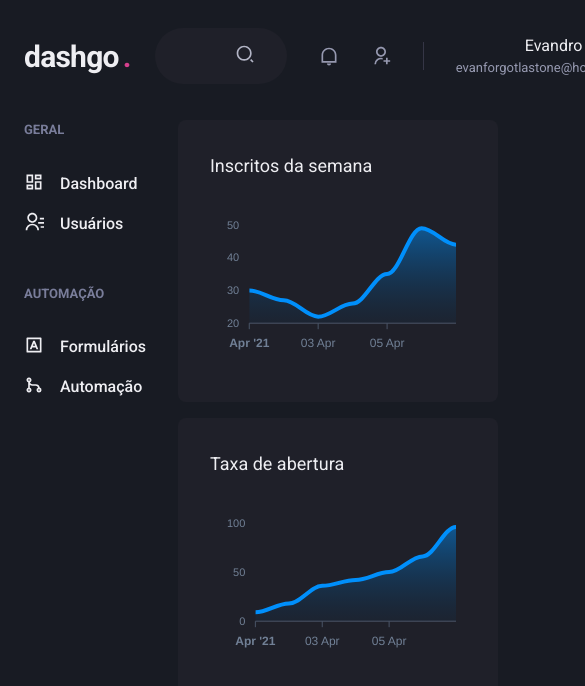
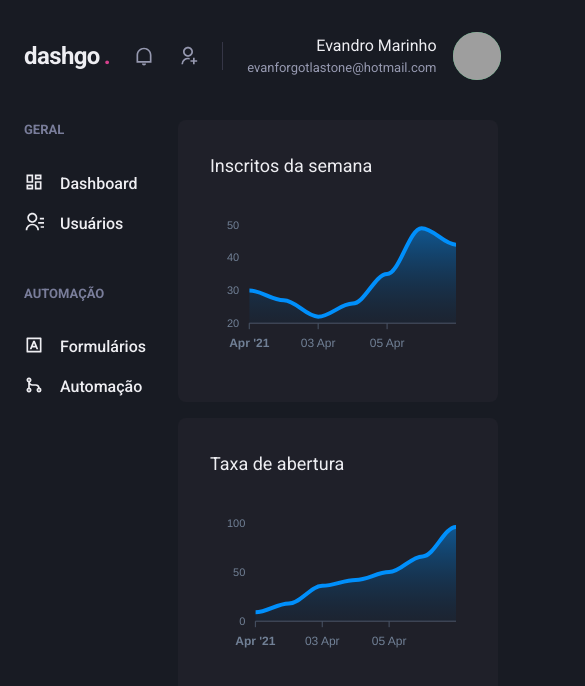
Before and after one commit to evandromarinh0/dashgo, a Next.js app: page /dashboard in a window 390 px wide. Shown: the top 686 px of the page, 585 px wide, since content can reach past the window. Built offline with nearby package versions, Linux system fonts and the light colour scheme; grey boxes are pictures that could not be loaded.

Commit message:
feat: responsive header

```diff
--- a/src/components/Header/Logo.tsx
+++ b/src/components/Header/Logo.tsx
@@ -2,7 +2,7 @@ import { Text } from "@chakra-ui/react";
 
 export function Logo() {
   return(
-    <Text fontSize='3xl' fontWeight='bold' letterSpacing='tight' w='64'>
+    <Text fontSize={['2xl', '3xl']} fontWeight='bold' letterSpacing='tight' w='64'>
       dashgo
       <Text as='span' color='pink.500' ml='1'>.</Text>
     </Text>
--- a/src/components/Header/NotificationNav.tsx
+++ b/src/components/Header/NotificationNav.tsx
@@ -3,7 +3,7 @@ import { RiNotificationLine, RiUserAddLine } from 'react-icons/ri';
 
 export function NotificationNav() {
   return(
-    <HStack spacing='8' mx='8' pr='8' py='1' color='gray.300' borderRightWidth={1} borderColor='gray.700' >
+    <HStack spacing={['6','8']} mx={['6','8']} pr={['6','8']} py='1' color='gray.300' borderRightWidth={1} borderColor='gray.700' >
       <Icon as={RiNotificationLine} fontSize='20' />
       <Icon as={RiUserAddLine} fontSize='20' />
     </HStack>
--- a/src/components/Header/Profile.tsx
+++ b/src/components/Header/Profile.tsx
@@ -2,7 +2,7 @@ import { Avatar, Box, Flex, Text } from "@chakra-ui/react";
 
 export function Profile() {
   return(
-    <Flex align='center'>
+    <Flex align='center' pr='2'>
       <Box mr='4' textAlign='right'>
         <Text>Evandro Marinho</Text>
         <Text color='gray.300' fontSize='small'>evanforgotlastone@hotmail.com</Text>
--- a/src/components/Header/index.tsx
+++ b/src/components/Header/index.tsx
@@ -1,10 +1,15 @@
-import { Flex } from "@chakra-ui/react";
+import { Flex, useBreakpointValue } from "@chakra-ui/react";
 import { Logo } from './Logo';
 import { Search } from './Search';
 import { Profile } from './Profile';
 import { NotificationNav } from './NotificationNav';
 
 export function Header() {
+  const isWideVersion = useBreakpointValue({
+    base: false,
+    lg: true
+  });
+
   return(
     <Flex
       as='header'
@@ -18,7 +23,7 @@ export function Header() {
     >
       <Logo />
 
-      <Search />
+      { isWideVersion && <Search /> }
 
       <Flex align='center' ml='auto'>
         <NotificationNav />
```
